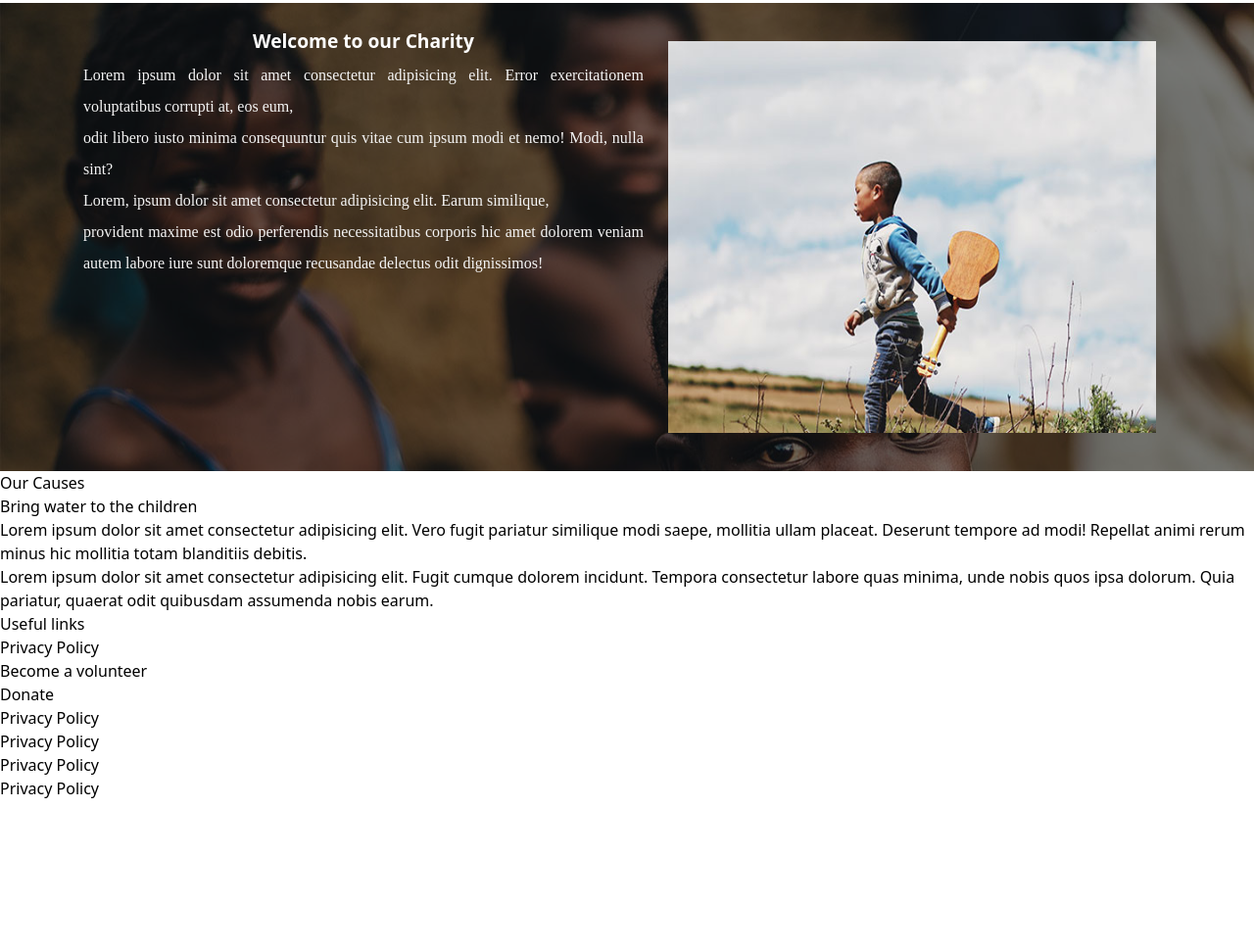
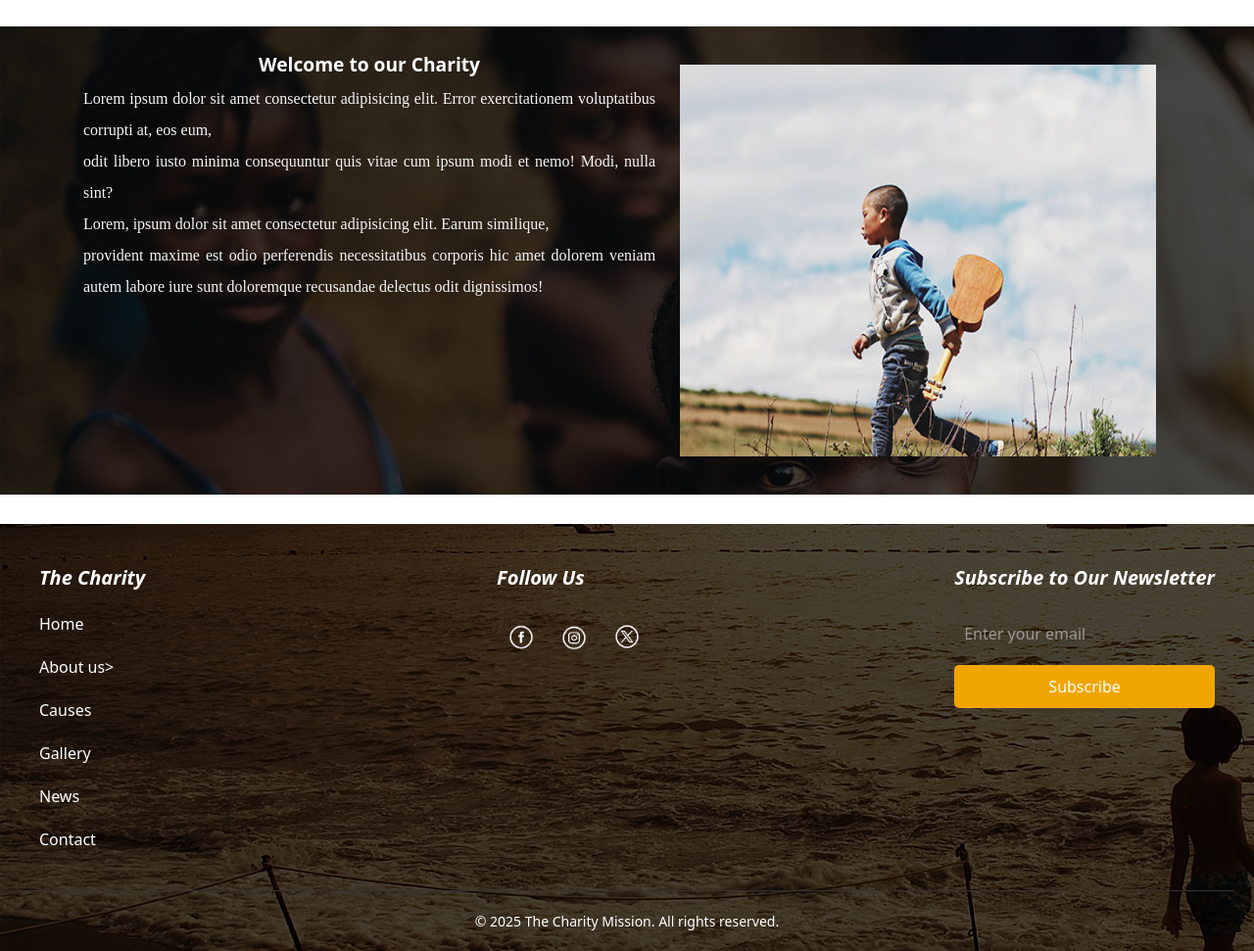
Before and after one commit to Kojo-Oppong/Landing-Page, a plain HTML site: page index.html in a window 1280 px wide. Shown: the part 1192-2163 px from the top of the page at 98% size. Before the commit the page ends 2009 px from the top, so only its background shows below. Drawn offline with nearby package versions, Linux system fonts and the light colour scheme.

Commit message:
final touches for demo

```diff
--- a/index.html
+++ b/index.html
@@ -144,19 +144,7 @@
     </div>
   </section>
 
-  <section>
-    <h3>Our Causes</h3>
-    <div>
-      <h4>Bring water to the children</h4>
-
-      <p>
-        Lorem ipsum dolor sit amet consectetur adipisicing elit. Vero fugit pariatur similique modi saepe, mollitia
-        ullam placeat. Deserunt tempore ad modi! Repellat animi rerum minus hic mollitia totam blanditiis debitis.
-      </p>
-    </div>
-  </section>
-
-  <footer>
+  <!-- <footer>
     <div>
       <div>
         <p>
@@ -176,7 +164,62 @@
         <li><a href="#">Privacy Policy</a></li>
       </ul>
     </div>
-  </footer>
+
+    <div>
+      <img src="./images/asset17.png" alt="The Charity">
+
+      <p> Lorem ipsum dolor sit amet consectetur adipisicing elit. Ab, magnam corporis numquam incidunt cupiditate culpa nihil quisquam enim sapiente voluptatibus voluptate maiores. Ipsum doloremque qui perspiciatis corrupti illo magni tenetur.</p>
+    </div>
+
+    <div>
+      <h3 class="footer-class">Follow Us</h3>
+      <div>
+        <a href=""><img src="" alt="Facebook"></a>
+        <a href=""><img src="" alt="Instagram"></a>
+        <a href=""><img src="" alt="Twitter"></a>
+        <a href=""><img src="" alt="LinkedIn"></a>
+      </div>
+    </div>
+  </footer> -->
+
+  <footer class="footer">
+  <div class="footer-container">
+
+    <div class="footer-column">
+      <h3>The Charity</h3>
+      <ul>
+        <li><a href="#home">Home</a></li>
+        <li><a href="#about us">About us></a></li>
+        <li><a href="#causes">Causes</a></li>
+        <li><a href="#gallery">Gallery</a></li>
+        <li><a href="#news">News</a></li>
+        <li><a href="#contact">Contact</a></li>
+      </ul>
+    </div>
+
+    <div class="footer-column">
+      <h3>Follow Us</h3>
+      <div class="social-icons">
+        <a href="#"><img src="./images/fb.png" alt="Facebook"></a>
+        <a href="#"><img src="./images/IG.png" alt="Instagram"></a>
+        <a href="#"><img src="./images/X.png" alt="Twitter"></a>
+
+      </div>
+    </div>
+
+    <div class="footer-column">
+      <h3>Subscribe to Our Newsletter</h3>
+      <form>
+        <input type="email" placeholder="Enter your email" required>
+        <button type="submit">Subscribe</button>
+      </form>
+    </div>
+
+  </div>
+  <div class="footer-bottom">
+    <p>&copy; 2025 The Charity Mission. All rights reserved.</p>
+  </div>
+</footer>
 
 
 </body>
--- a/styles.css
+++ b/styles.css
@@ -55,6 +55,11 @@ nav {
   /* border-radius: 10%; */
   /* object-fit: contain; */
   /* filter: 0 , 1; */
+}
+
+nav li a:hover {
+  color: #FF4700;
+
 }
 
 nav a {
@@ -127,34 +132,36 @@ nav a {
 }
 
 .donatenow-btn {
-  padding: 5px 60px;
-  display: flex;
-  gap: 5px;
+  padding: 14px 28px;
+  border-radius: 999px;
+  display: inline-block;
+  /* gap: 20px;  */
   justify-items: center;
-  width: 15%;
+  /* width: 15%; */
   background-color: #FF4700;
   border: black solid;
   border-radius: 20px;
   font-size: 12px;
   font-weight: 500;
-  line-height: 1;
+  /* line-height: 1; */
   color: white;
-  outline: none;
+  /* outline: none; */
 }
 
 .readmore-btn {
-  padding: 5px 40px;
-  float: right;
-  display: flex;
-  justify-items: center;
-  width: 15%;
+  padding: 20px 25px;
+  /* float: right; */
+  display: inline-block;
+  /* justify-items: center; */
+  /* width: 15%; */
   background-color: #FF4700;
   border-radius: 24px;
   font-size: 12px;
   font-weight: 500;
-  line-height: 1;
+  /* line-height: 1; */
   color: white;
-  outline: none;
+  /* outline: none; */
+  margin-right: 19px;
 }
 
 .hero-text {
@@ -185,6 +192,7 @@ nav a {
   display: flex;
   justify-content: space-evenly;
   align-items: center;
+  width:100%;
   /* display: flex;
   justify-content: space-around;
   align-items: center;
@@ -196,6 +204,8 @@ nav a {
 
 .volunteer {
   background-color: #FF4700;
+  border-radius: 20px;
+  margin-right: 20px;
 }
 
 .volunteer-img {
@@ -214,8 +224,14 @@ nav a {
   font-weight: bold;
 }
 
+.DanceandMusic:hover {
+  color: white;
+  background-color: orangered;
+}
 .DanceandMusic {
-  background-color: #ECF2F5
+  background-color: #ECF2F5;
+  border-radius: 20px;
+  margin-right: 20px;
 }
 
 .DanceandMusic-img {
@@ -235,6 +251,13 @@ nav a {
 
 .online{
   background-color: #ECF2F5;
+  border-radius: 20px;
+  margin-right: 20px;
+}
+
+.online:hover {
+  color: white;
+  background-color: orangered;
 }
 
 .online-img{
@@ -261,8 +284,10 @@ nav a {
   position: relative;
   padding: 0 60px;
   margin-bottom: 0;
-  background-image: linear-gradient(rgba(0, 0, 0, 0.5), rgba(0, 0, 0, 0.5)), url(./images/asset22.jpeg);
+  background-image: linear-gradient(rgba(0, 0, 0, 0.7), rgba(0, 0, 0, 0.7)), url(./images/asset22.jpeg);
   /* background-image: linear-gradient(rgba(0, 0, 0, 0.5), rgba(0, 0, 0, 0.5)), url(./images/asset22.jpeg);  */
+  /* margin-bottom: 20px;
+  padding-bottom: 20px; */
 }
 
 .welcome-section p {
@@ -281,9 +306,8 @@ nav a {
   display: flex;
   padding: 0 20px;
   height: 400px;
-  box-sizing: border-box;
+  border-radius: 20px;
   margin: auto;
-  box-sizing: content-box;
   overflow: clip;
   width: 100%;
   display: flex;
@@ -323,3 +347,101 @@ nav a {
   color: #F5F5F5;
   font-weight: lighter;
 }
+
+
+.footer {
+  padding-top: 0 5px;
+  margin-top: 30px;
+  background-color: burlywood;
+   background-image: linear-gradient(rgba(0, 0, 0, 0.7), rgba(0, 0, 0, 0.7)), url(./images/asset\ 24.jpeg);
+  color: white;
+  padding: 40px 20px 20px;
+}
+
+.footer-container {
+  display: flex;
+  flex-wrap: wrap;
+  justify-content: space-between;
+  gap: 30px;
+  max-width: 1200px;
+  margin: auto;
+}
+
+.footer-column {
+  min-width: 250px;
+}
+
+.footer-column h3 {
+  font-size: 15pt;
+  font-style: italic;
+  font-weight: bolder;
+  margin-bottom: 20px;
+}
+
+.footer-column ul {
+  list-style: none;
+  padding: 0;
+}
+
+.footer-column ul li {
+  margin-bottom: 20px;
+}
+
+.footer-column ul li a {
+  color: white;
+  text-decoration: none;
+}
+
+.footer-column ul li a:hover {
+  color: #f0a500;
+}
+
+.social-icons a {
+  display: inline-block;
+  text-decoration: none;
+}
+
+.social-icons img {
+  width: 50px;
+  height: 50px;
+  filter: brightness(0) invert(2);
+
+}
+
+.social-icons img:hover {
+  transform: scale(1.1);
+}
+
+.footer-column form {
+  display: flex;
+  flex-direction: column;
+}
+
+.footer-column input[type="email"] {
+  padding: 10px;
+  margin-bottom: 10px;
+  border: none;
+  border-radius: 5px;
+  color: #ECF2F5;
+}
+
+.footer-column button {
+  padding: 10px;
+  background-color: #f0a500;
+  border: none;
+  border-radius: 5px;
+  color: white;
+  cursor: pointer;
+}
+
+.footer-column button:hover {
+  background-color: #d88c00;
+}
+
+.footer-bottom {
+  text-align: center;
+  padding: 20px 0 0;
+  border-top: 1px solid #333;
+  margin-top: 20px;
+  font-size: 14px;
+}
```
Also changed, not shown: images/IG.png (added), images/X.png (added), images/fb.png (added).
